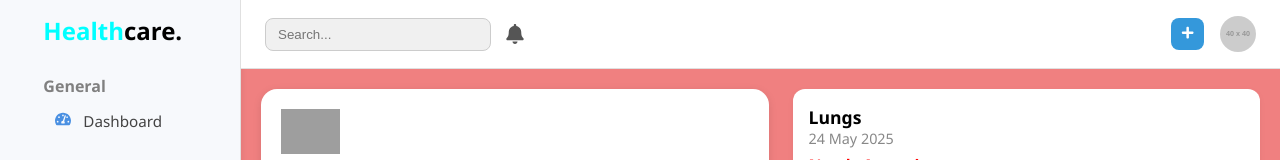
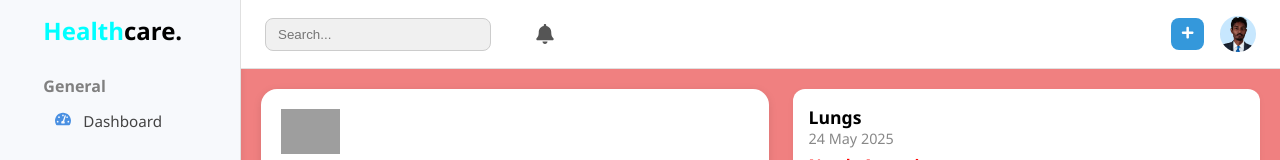
Before and after one commit to Paramesh-Kumar-2004/HealthCare_Dashboard, a React (Create React App) app: page / in a window 1280 px wide. Shown: the top 160 px of the page. Built offline with nearby package versions, Linux system fonts and the light colour scheme; grey boxes are pictures that could not be loaded.

Commit message:
Updated The Pages List

```diff
--- a/src/Components/Header.jsx
+++ b/src/Components/Header.jsx
@@ -1,6 +1,7 @@
 import React from 'react'
 import { FaBell, FaPlus } from 'react-icons/fa';
 import "../Styles/Header.css"
+import Logo from "../Assets/Logo.jpeg"
 
 
 function Header() {
@@ -9,7 +10,7 @@ function Header() {
             <div className="SearchBar_Bell_Icons">
                 <div className="Search_Bar">
                     <input type="text" placeholder="Search..." disabled />
-                    <FaBell className="icon" />
+                    <FaBell className="Bell_Icon" />
                 </div>
             </div>
 
@@ -19,8 +20,8 @@ function Header() {
                 </button>
                 <div className="User_Logo">
                     <img
-                        src="https://via.placeholder.com/40"
-                        alt="img err"
+                        src={Logo}
+                        alt="err"
                         className="avatar"
                     />
                 </div>
--- a/src/Pages/DashboardOverview.jsx
+++ b/src/Pages/DashboardOverview.jsx
@@ -1,5 +1,5 @@
 import React from 'react';
-import AnatomySection from '../Components/AnatomySection';
+import AnatomySection from './AnatomySection';
 import HealthStatusCards from '../Components/HealthStatusCards';
 import './../Styles/DashboardMainContent.css';
 
--- a/src/Styles/Header.css
+++ b/src/Styles/Header.css
@@ -42,7 +42,8 @@
     cursor: default;
 }
 
-.icon {
+.Bell_Icon {
+    padding-left: 30px;
     font-size: 20px;
     color: #555;
 }
```
Also changed, not shown: src/Assets/Logo.jpeg (added), src/Pages/AnatomySection.jsx (renamed from src/Components/AnatomySection.jsx).
